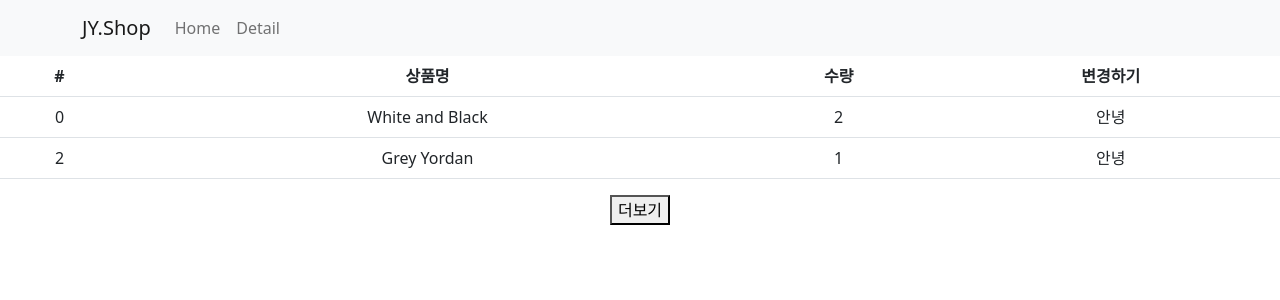
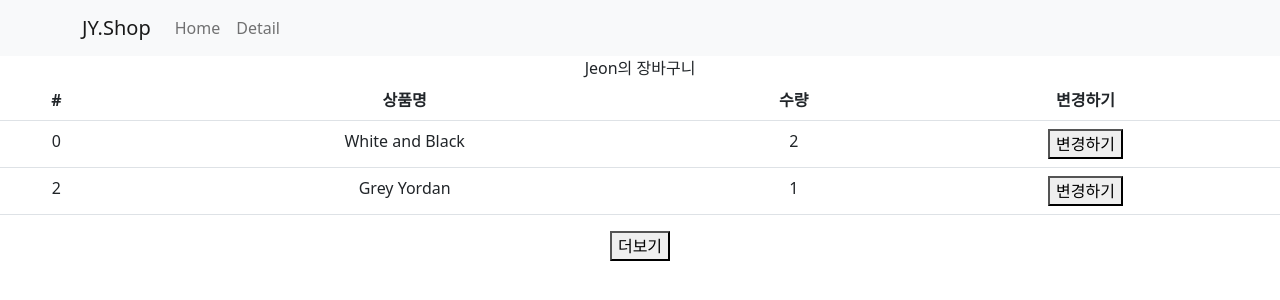
Before and after one commit to jeonjongyeong/Shop, a React (Create React App) app: page /cart in a window 1280 px wide. Shown: the top 300 px of the page. Built offline with nearby package versions, Linux system fonts and the light colour scheme.

Commit message:
redux state 내용  변경

```diff
--- a/src/Components/Cart.js
+++ b/src/Components/Cart.js
@@ -1,11 +1,15 @@
 import { Table } from "react-bootstrap";
-import { useSelector } from "react-redux";
+import { useDispatch, useSelector } from "react-redux";
+import { changeName } from "../store";
 
 function Cart() {
-  let cart = useSelector((state) => state.cart);
+  let state = useSelector((state) => state);
+
+  let dispatch = useDispatch();
 
   return (
     <div>
+      {state.user}의 장바구니
       <Table>
         <thead>
           <tr>
@@ -16,12 +20,20 @@
           </tr>
         </thead>
         <tbody>
-          {cart.map((a, i) => (
+          {state.cart.map((a, i) => (
             <tr key={i}>
-              <td>{cart[i].id}</td>
-              <td>{cart[i].name}</td>
-              <td>{cart[i].count}</td>
-              <td>안녕</td>
+              <td>{state.cart[i].id}</td>
+              <td>{state.cart[i].name}</td>
+              <td>{state.cart[i].count}</td>
+              <td>
+                <button
+                  onClick={() => {
+                    dispatch(changeName());
+                  }}
+                >
+                  변경하기
+                </button>
+              </td>
             </tr>
           ))}
         </tbody>
--- a/src/store.js
+++ b/src/store.js
@@ -3,7 +3,14 @@
 let user = createSlice({
   name: "user",
   initialState: "Jeon",
+  reducers: {
+    changeName(state) {
+      return "john " + state;
+    },
+  },
 });
+
+export let { changeName } = user.actions;
 
 let cart = createSlice({
   name: "cart",
```
